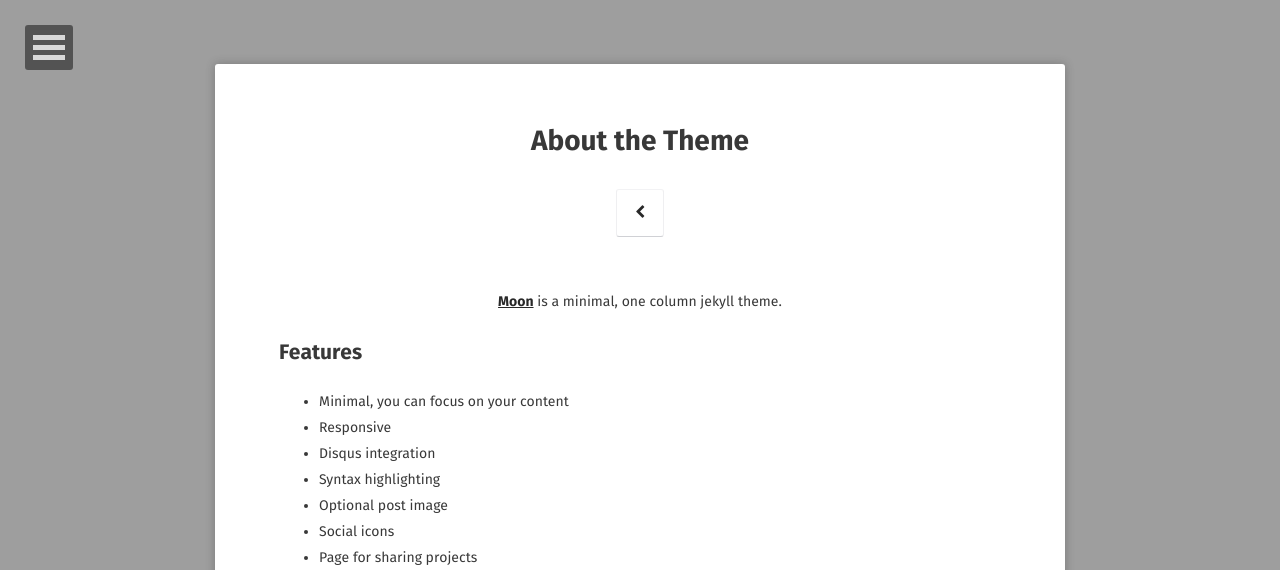
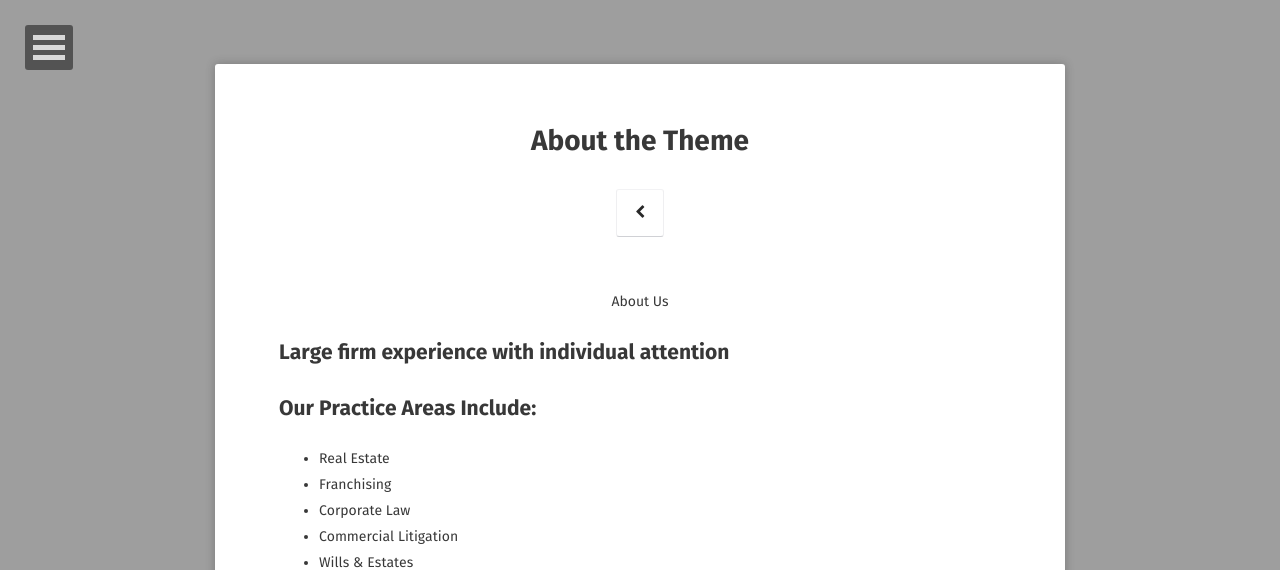
Before and after one commit to groblelaw/groblelaw.github.io, a Jekyll site: the page built from about/index.md, in a window 1280 px wide. Shown: the top 570 px of the page. Built offline with Jekyll 4.4.1, drawn with Linux system fonts in a browser that asks for light colours; some web fonts are replaced; some of the changed text lies outside the part shown; grey boxes are pictures that could not be loaded.

Commit message:
content edits

```diff
--- a/_config.yml
+++ b/_config.yml
@@ -1,6 +1,6 @@
 # Site
 title:              GrobleLaw
-bio:                'Benefit from our experience. <br />18 West Stow Road, Marlton, NJ <br />08053, USA <br />(856) 817-1242 (phone) <br />(856) 817-1243 (fax) <br />william@groblelaw.com'
+bio:                '18 West Stow Road,<br />Marlton, NJ 08053, USA <br />(856) 817-1242 (phone) <br />(856) 817-1243 (fax) <br />william@groblelaw.com'
 description:        "The Law Offices of William Groble are ready to assist you "
 reading_time:       true
 words_per_minute:   200
--- a/_layouts/home.html
+++ b/_layouts/home.html
@@ -36,10 +36,10 @@ layout: compress
                          About
                          </a>
                          <a class="btn zoombtn" href="{{ site.url }}/posts">
-                         Posts
+                         Contact
                          </a>
                          <a class="btn zoombtn" href="{{ site.url }}/projects">
-                         Projects
+                         Attorneys
                          </a>
                  </h3>
             </div>
--- a/about/index.md
+++ b/about/index.md
@@ -6,32 +6,27 @@ date: 2016-03-21
 comments: false
 ---
 
-<center><a href="http://taylantatli.github.io/Moon"><b>Moon</b></a> is a minimal, one column jekyll theme.</center>
+<center>About Us</center>
 
-## Features
-* Minimal, you can focus on your content
-* Responsive
-* Disqus integration
-* Syntax highlighting
-* Optional post image
-* Social icons
-* Page for sharing projects
-* Optional background image
-* Simple navigation menu
-* MathJax support
+## Large firm experience with individual attention
 
-## Preview
+## Our Practice Areas Include:
+* Real Estate
+* Franchising
+* Corporate Law
+* Commercial Litigation
+* Wills & Estates
 
-{% capture images %}
-    https://cloud.githubusercontent.com/assets/754514/14509720/61c61058-01d6-11e6-93ab-0918515ecd56.png
-    https://cloud.githubusercontent.com/assets/754514/14509716/61ac6c8e-01d6-11e6-879f-8308883de790.png
-{% endcapture %}
-{% include gallery images=images caption="Screenshots of Moon Theme" cols=2 %}
+<!--{% capture images %}-->
+<!--    https://cloud.githubusercontent.com/assets/754514/14509720/61c61058-01d6-11e6-93ab-0918515ecd56.png-->
+<!--    https://cloud.githubusercontent.com/assets/754514/14509716/61ac6c8e-01d6-11e6-879f-8308883de790.png-->
+<!--{% endcapture %}-->
+<!--{% include gallery images=images caption="Screenshots of Moon Theme" cols=2 %}-->
 
-See a [live version of Moon](http://taylantatli.github.io/Moon) hosted on GitHub.
+<!--See a [live version of Moon](http://taylantatli.github.io/Moon) hosted on GitHub.-->
 
-## Getting Started
+<!--## Getting Started-->
 
-To learn how to install and use this theme check out the [Setup Guide](http://taylantatli.me/Moon/moon-theme/) for more information.
+<!--To learn how to install and use this theme check out the [Setup Guide](http://taylantatli.me/Moon/moon-theme/) for more information.-->
 
-[Install Moon](https://github.com/TaylanTatli/Moon){: .btn}
+<!--[Install Moon](https://github.com/TaylanTatli/Moon){: .btn}-->
```
Also changed, not shown: projects/index.md (+19 -0 lines).
